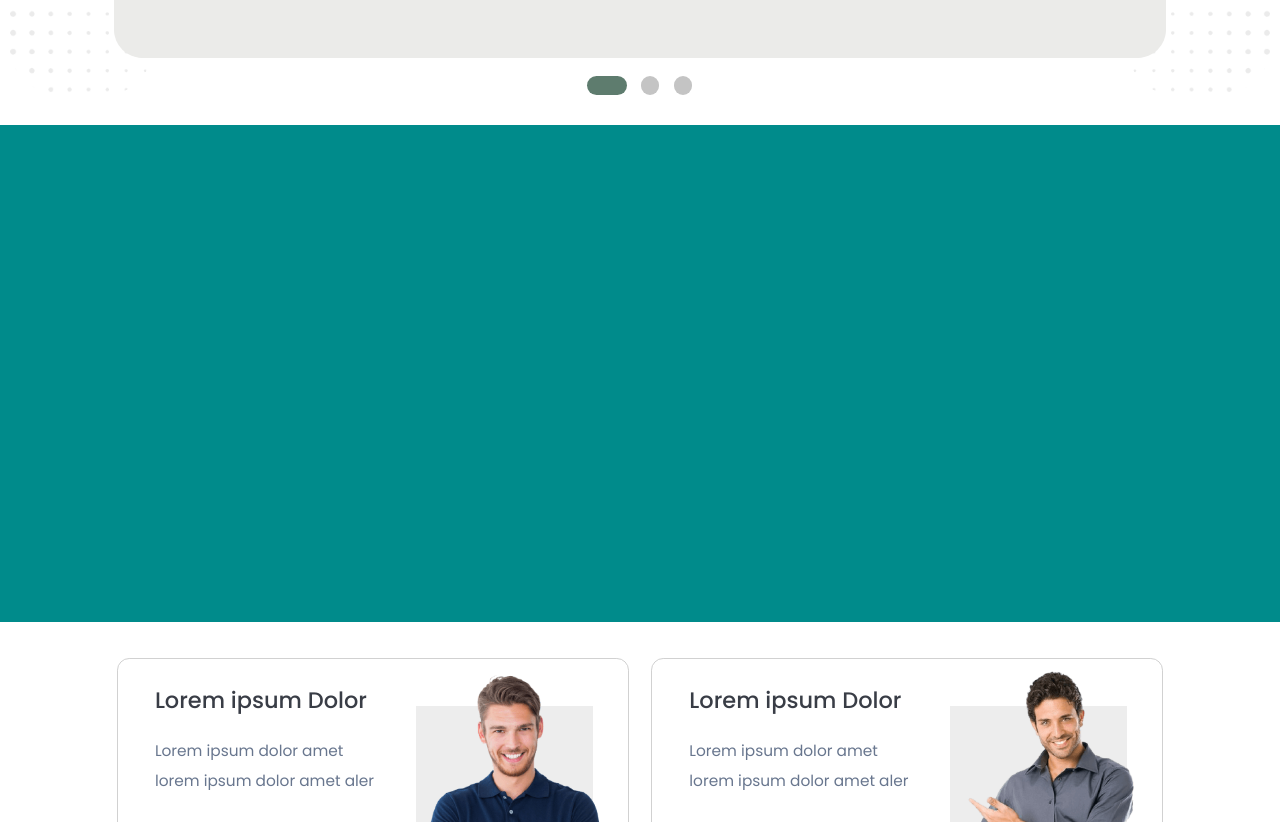
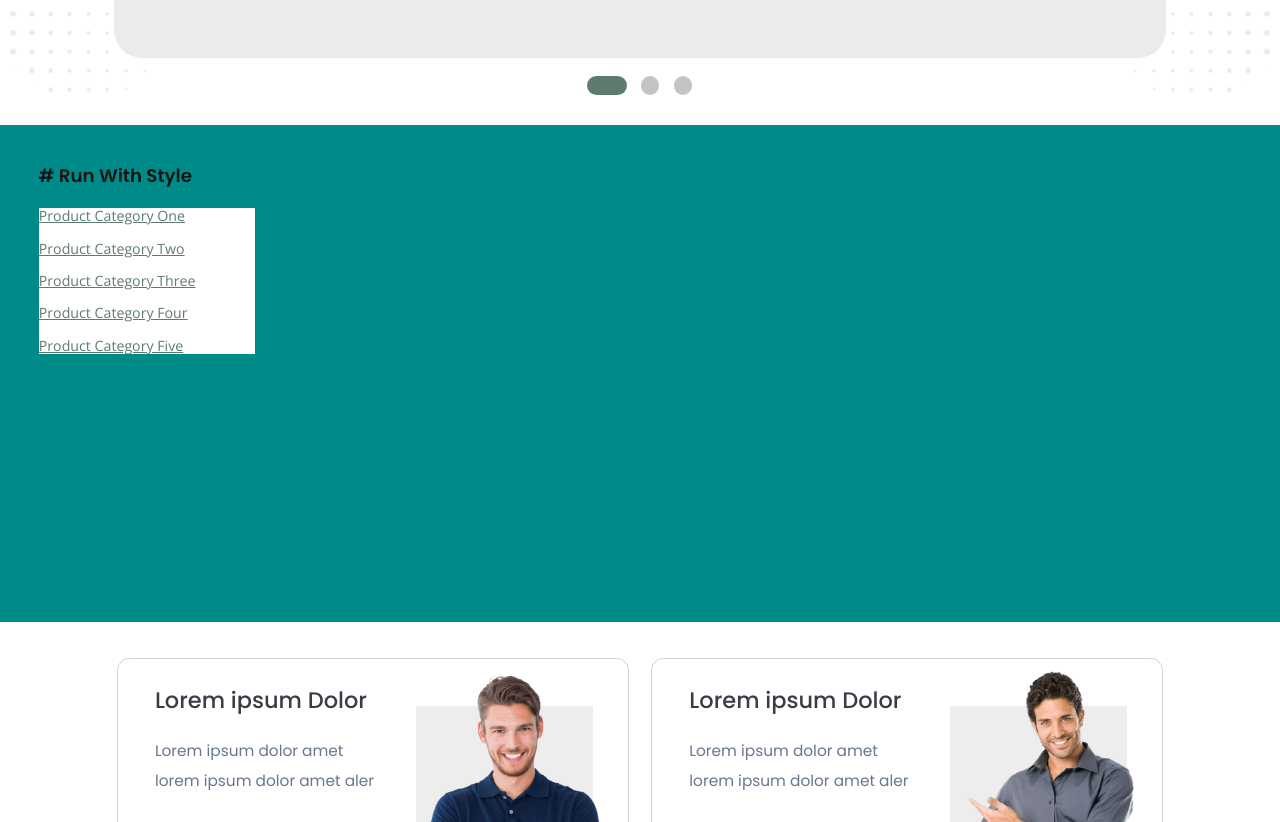
Before and after one commit to Albeiromr/Ecommerce-clean-template, a React (Create React App) app: page / in a window 1280 px wide. Shown: the part 660-1482 px from the top of the page. Built offline with nearby package versions, Linux system fonts and the light colour scheme.

Commit message:
Add categories into the home grid component

```diff
--- a/src/components/Header/0px-599px.scss
+++ b/src/components/Header/0px-599px.scss
@@ -31,7 +31,7 @@
     &__green-text {
       font-family: $secundary-font;
       color: $c2-A;
-      font-weight: $regular;
+      font-weight: 400;
       margin: 0;
       font-size: clamp(9.327px, 2.913vw, 17.449px);
       margin-right: clamp(10.821px, 3.381vw, 20.256px);
@@ -40,7 +40,7 @@
     &__black-text {
       font-family: $secundary-font;
       color: $c1-A;
-      font-weight: $regular;
+      font-weight: 400;
       margin: 0;
       font-size: clamp(9.327px, 2.913vw, 17.449px);
       margin-right: 0 clamp(10.821px, 3.381vw, 20.256px);
--- a/src/components/Header/1025px-1920px.scss
+++ b/src/components/Header/1025px-1920px.scss
@@ -31,7 +31,7 @@
     &__green-text {
       font-family: $secundary-font;
       color: $c2-A;
-      font-weight: $regular;
+      font-weight: 400;
       margin: 0;
       font-size: clamp(14px, 0.952vw, 18px);
       margin-right: clamp(13.421px, 2.618vw, 21.605px);
@@ -40,7 +40,7 @@
     &__black-text {
       font-family: $secundary-font;
       color: $c1-A;
-      font-weight: $regular;
+      font-weight: 400;
       margin: 0;
       font-size: clamp(14px, 0.952vw, 18px);
       margin: 0 clamp(13.421px, 2.618vw, 21.605px);
@@ -58,7 +58,7 @@
     &__green-link {
       font-family: $secundary-font;
       color: $c2-A;
-      font-weight: $regular;
+      font-weight: 400;
       margin: 0;
       font-size: clamp(14px, 0.952vw, 18px);
       cursor: pointer;
--- a/src/components/Header/600px-1024px.scss
+++ b/src/components/Header/600px-1024px.scss
@@ -30,7 +30,7 @@
     &__green-text {
       font-family: $secundary-font;
       color: $c2-A;
-      font-weight: $regular;
+      font-weight: 400;
       margin: 0;
       font-size: 1.64vw;
       margin-right: clamp(12.958px, 2.158vw, 22.106px);
@@ -39,7 +39,7 @@
     &__black-text {
       font-family: $secundary-font;
       color: $c1-A;
-      font-weight: $regular;
+      font-weight: 400;
       margin: 0;
       font-size: 1.64vw;
       margin: 0 clamp(12.958px, 2.158vw, 22.106px);
@@ -57,7 +57,7 @@
     &__green-link {
       font-family: $secundary-font;
       color: $c2-A;
-      font-weight: $regular;
+      font-weight: 400;
       margin: 0;
       font-size: 1.64vw;
       cursor: pointer;
--- a/src/components/Home grid/0px-599px.scss
+++ b/src/components/Home grid/0px-599px.scss
@@ -7,5 +7,49 @@
     height: 230.654vw;
     min-height: 738.094px;
     background: darkcyan;
+    position: relative;
+
+    &__title {
+      margin: 0;
+      padding: 0;
+      font-family:$primary-font;
+      font-weight: 600;
+      font-size: clamp(16px, 4.347vw, 25px);
+      color: $c1-A;
+      position: absolute;
+      top: 2.613%;
+      left: 5.797%;
+    }
+
+    &__category-container {
+      width: 100%;
+      height: 2.722%;
+      padding: 0 clamp(18.550px, 5.797vw, 50px);
+      background: rgb(153, 122, 43);
+      position: absolute;
+      top: 8.063%;
+      left: 0;
+      overflow-x: scroll;
+    }
+
+    &__category-subcontainer {
+      width: auto;
+      min-width: 100%;
+      height: 100%;
+      background: darksalmon;
+      display: flex;
+    }
+
+    &__individual-category-container {
+      width: auto;
+      height: 100%;
+      background: darkseagreen;
+    }
+
+    &__category {
+      margin: 0;
+      padding: 0;
+      white-space: nowrap;
+    }
   }
 }
--- a/src/components/Home grid/1025px-1920px.scss
+++ b/src/components/Home grid/1025px-1920px.scss
@@ -7,5 +7,53 @@
     height: 38.787vw;
     max-height: 640px;
     background: darkcyan;
+    position: relative;
+
+    &__title {
+      margin: 0;
+      padding: 0;
+      font-family: $primary-font;
+      font-weight: 600;
+      font-size: clamp(16px, 1.428vw, 23.57px);
+      color: $c1-A;
+      position: absolute;
+      top: 7.89%;
+      left: 2.99%;
+    }
+
+    &__category-container {
+      width: 16.909%;
+      height: 29.353%;
+      background: rgb(153, 122, 43);
+      position: absolute;
+      top: 16.718%;
+      left: 3.03%;
+    }
+
+    &__category-subcontainer {
+      width: 100%;
+      height: 100%;
+      background: #ffffff;
+      display: flex;
+      flex-direction: column;
+      align-items: left;
+      justify-content: space-between;
+    }
+
+    &__individual-category-container {
+      width: 100%;
+      height: auto;
+    }
+
+    &__category {
+      margin: 0;
+      padding: 0;
+      font-family: $secundary-font;
+      font-weight: 400;
+      font-size: clamp(14px, 1.11vw, 18.33px);
+      color: $c2-A;
+      cursor: pointer;
+      text-decoration: underline;
+    }
   }
 }
--- a/src/components/Home grid/600px-1024px.scss
+++ b/src/components/Home grid/600px-1024px.scss
@@ -5,5 +5,49 @@
     width: 100%;
     height: 90.625vw;
     background: darkcyan;
+    position: relative;
+
+    &__title {
+      margin: 0;
+      padding: 0;
+      font-family: $primary-font;
+      font-weight: 600;
+      font-size: clamp(18px, 2.343vw, 30px);
+      color: $c1-A;
+      position: absolute;
+      top: 5.028%;
+      left: 5.591%;
+    }
+
+    &__category-container {
+      width: 100%;
+      height: 3.735%;
+      padding: 0 5.598vw;
+      background: rgb(153, 122, 43);
+      position: absolute;
+      top: 13.936%;
+      left: 0;
+      overflow-x: scroll;
+
+    }
+
+    &__category-subcontainer {
+      width: auto;
+      height: 100%;
+      background: darksalmon;
+      display: flex;
+    }
+
+    &__individual-category-container {
+      width: auto;
+      height: 100%;
+      background: darkseagreen;
+    }
+
+    &__category {
+      margin: 0;
+      padding: 0;
+      white-space: nowrap;
+    }
   }
 }
--- a/src/components/Home grid/HomeGrid.tsx
+++ b/src/components/Home grid/HomeGrid.tsx
@@ -6,7 +6,33 @@ import "./1025px-1920px.scss";
 const HomeGrid = () => {
 
     return (
-        <section className="home-grid"></section>
+        <section className="home-grid">
+            <h2 className="home-grid__title"># Run With Style</h2>
+            <div className="home-grid__category-container">
+                <div className="home-grid__category-subcontainer">
+                    <div className="home-grid__individual-category-container">
+                        <h3 className="home-grid__category">Product Category One</h3>
+                    </div>
+
+                    <div className="home-grid__individual-category-container">
+                        <h3 className="home-grid__category">Product Category Two</h3>
+                    </div>
+
+                    <div className="home-grid__individual-category-container">
+                        <h3 className="home-grid__category">Product Category Three</h3>
+                    </div>
+
+                    <div className="home-grid__individual-category-container">
+                        <h3 className="home-grid__category">Product Category Four</h3>
+                    </div>
+
+                    <div className="home-grid__individual-category-container">
+                        <h3 className="home-grid__category">Product Category Five</h3>
+                    </div>
+
+                </div>
+            </div>
+        </section>
     )
 };
 
--- a/src/components/Search bar/1025px-1920px.scss
+++ b/src/components/Search bar/1025px-1920px.scss
@@ -16,7 +16,7 @@
       padding-left: 4.8%;
       padding-right: 15%;
       font-family: $secundary-font;
-      font-weight: $regular;
+      font-weight: 400;
       color: $c1-C;
     }
 
--- a/src/sass/_variables.scss
+++ b/src/sass/_variables.scss
@@ -31,11 +31,5 @@ $lightText: #68768E;
 //poppins
 $primary-font: 'Poppins', sans-serif;
 
-//font-weigth for poppins font
-
-
 //open-sans for open sans font
 $secundary-font: 'Open Sans', sans-serif;
-
-//font-weight
-$regular: 400;
```
